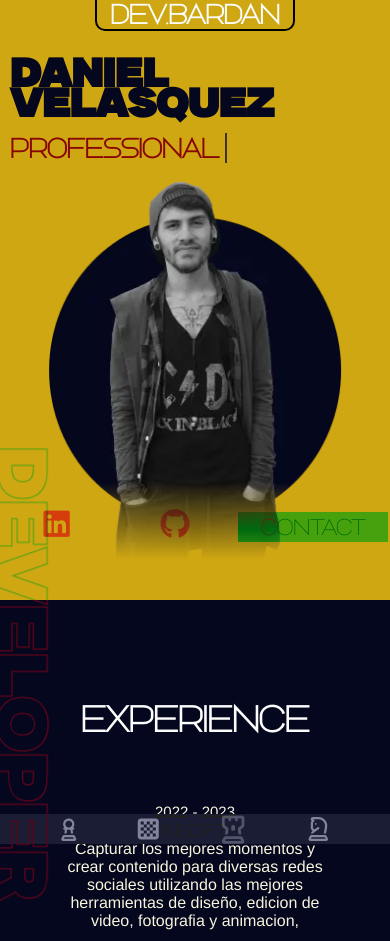
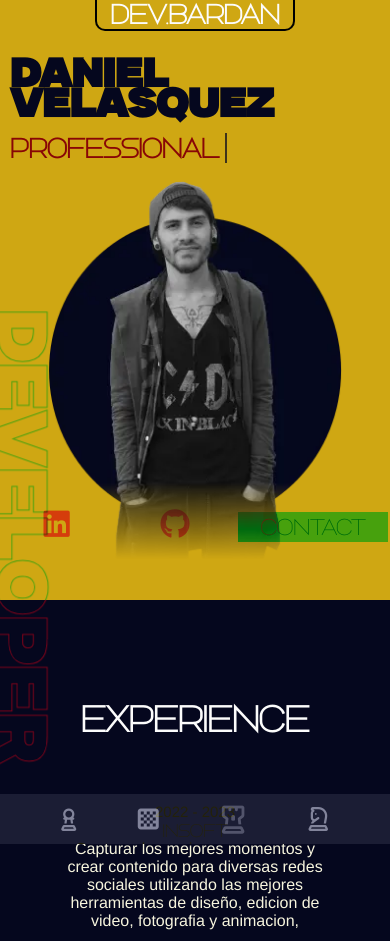
Before and after one commit to Devbardan/devbardan.github.io, a plain HTML site: page index.html in a window 390 px wide. Shown: the top 941 px of the page. Drawn offline with Linux system fonts and the light colour scheme.

Commit message:
Add files via upload

```diff
--- a/style.css
+++ b/style.css
@@ -433,7 +433,7 @@
     }
     aside p {
         font-size: 70px;
-        bottom: 35vw;
+        bottom: 70vw;
     }
     .aside-nav {
         width: 100%;
@@ -455,11 +455,12 @@
     }
     .aside-nav i {
         font-size: 24px;
+        margin: 10px 0;
     }
     .aside-nav section {
         display: none;
         left: -40px;
-        top: -40px;
+        top: -50px;
         width: 100px;
         padding: 10px 0;
     }
```
